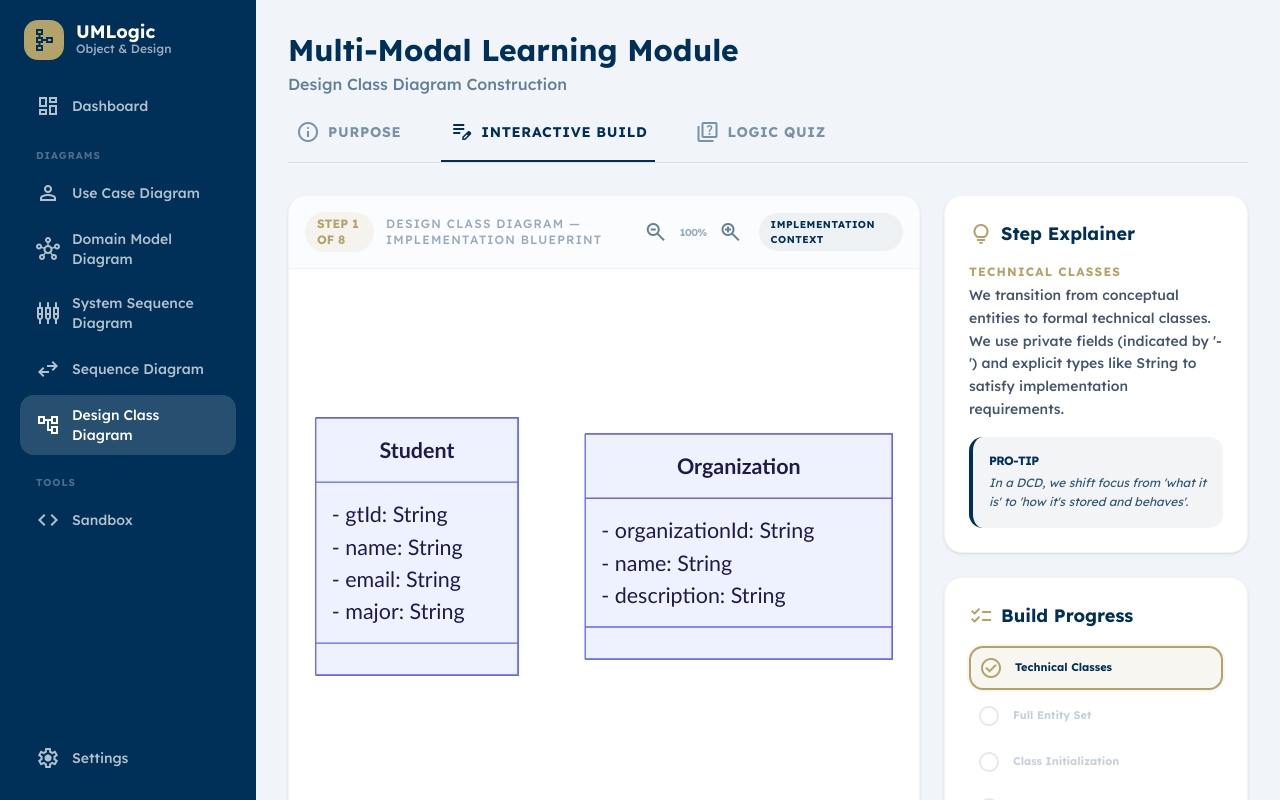
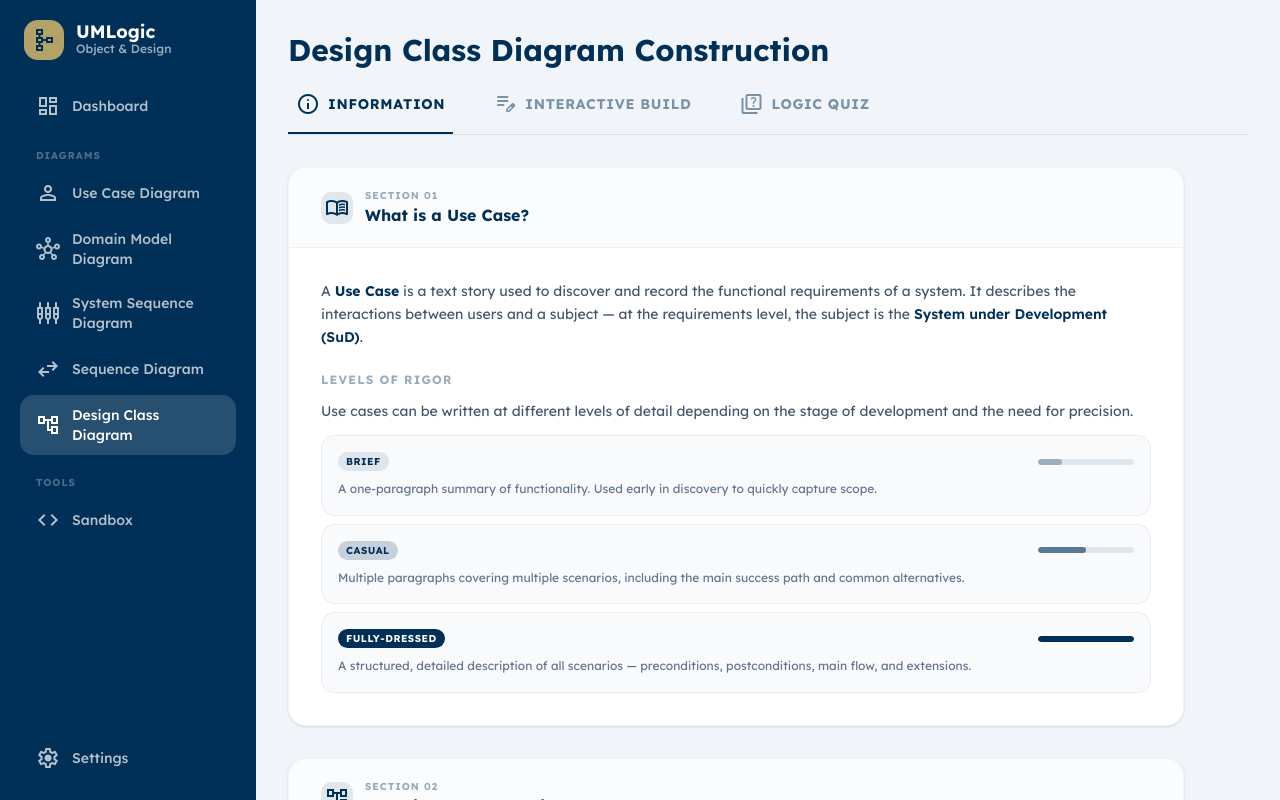
Before and after one commit to AAsteriskz7/UMLogic, a Next.js app: page /diagrams/dcd in a window 1280 px wide. Built offline with nearby package versions, Linux system fonts and the light colour scheme.

Commit message:
feat: implement dynamic diagram module page (`[type]/page.tsx`) to display diagram information, interactive builders, and quizzes based on type.

```diff
--- a/app/diagrams/[type]/page.tsx
+++ b/app/diagrams/[type]/page.tsx
@@ -21,7 +21,7 @@ export default function DiagramModule() {
   const params = useParams();
   const diagramType = typeof params?.type === 'string' ? params.type : 'ucd';
   const diagramTitle = DIAGRAM_TITLES[diagramType] ?? 'Diagram Module';
-  const [activeTab, setActiveTab] = useState<'purpose' | 'build' | 'quiz'>('build');
+  const [activeTab, setActiveTab] = useState<'info' | 'build' | 'quiz'>('info');
 
   return (
     <div className="flex h-screen overflow-hidden bg-background-light dark:bg-background-dark font-display text-slate-900 dark:text-slate-100 antialiased">
@@ -34,16 +34,15 @@ export default function DiagramModule() {
           {/* Page Header & Tabs */}
           <div className="mb-8">
             <div className="flex flex-col gap-1 mb-6">
-              <h1 className="text-3xl font-bold text-primary dark:text-slate-100">Multi-Modal Learning Module</h1>
-              <p className="text-primary/60 dark:text-slate-400 font-medium">{diagramTitle} Construction</p>
+              <h1 className="text-3xl font-bold text-primary dark:text-slate-100">{diagramTitle} Construction</h1>
             </div>
             <div className="flex border-b border-primary/10 gap-8">
               <button
-                onClick={() => setActiveTab('purpose')}
-                className={`flex items-center gap-2 border-b-2 pb-4 px-2 hover:text-primary transition-all ${activeTab === 'purpose' ? 'border-primary text-primary' : 'border-transparent text-primary/50'}`}
+                onClick={() => setActiveTab('info')}
+                className={`flex items-center gap-2 border-b-2 pb-4 px-2 hover:text-primary transition-all ${activeTab === 'info' ? 'border-primary text-primary' : 'border-transparent text-primary/50'}`}
               >
                 <span className="material-symbols-outlined text-sm">info</span>
-                <span className="text-sm font-bold uppercase tracking-wider">Purpose</span>
+                <span className="text-sm font-bold uppercase tracking-wider">Information</span>
               </button>
               <button
                 onClick={() => setActiveTab('build')}
@@ -62,8 +61,8 @@ export default function DiagramModule() {
             </div>
           </div>
 
-             {/* ===== PURPOSE TAB ===== */}
-          {activeTab === 'purpose' && (
+             {/* ===== INFORMATION TAB ===== */}
+          {activeTab === 'info' && (
             <div className="flex flex-col gap-8 max-w-4xl">
 
               {/* Section 0: What is a Use Case? */}
```
